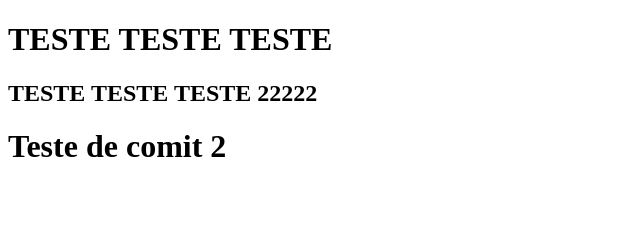
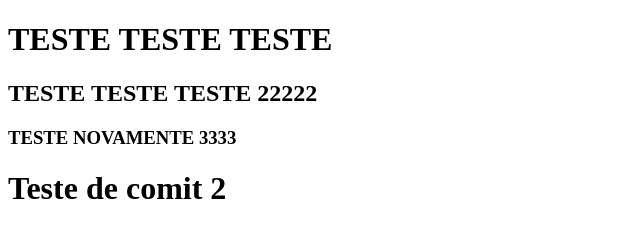
Before and after one commit to guisilvaizi/LUIGIS-PIZZARIA, a plain HTML site: page new.html in a window 1280 px wide. Shown: the whole page, without its empty margins (0-640 px from the left). Drawn offline with Linux system fonts and the light colour scheme.

Commit message:
UPDATE 3 TESTE

```diff
--- a/new.html
+++ b/new.html
@@ -9,6 +9,7 @@
     <main>
         <H1> TESTE TESTE TESTE </H1>
         <H2> TESTE TESTE TESTE 22222</H2>
+        <H3> TESTE NOVAMENTE 3333 </H3>
     </main>
 </body>
 <footer><h1>Teste de comit 2</h1></footer>
```
